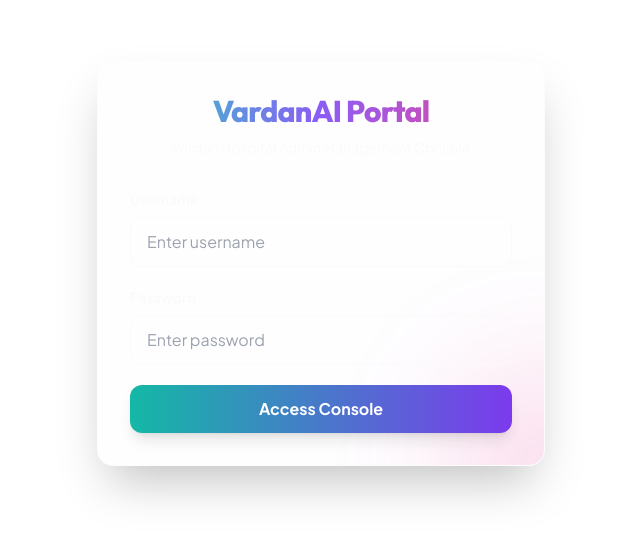
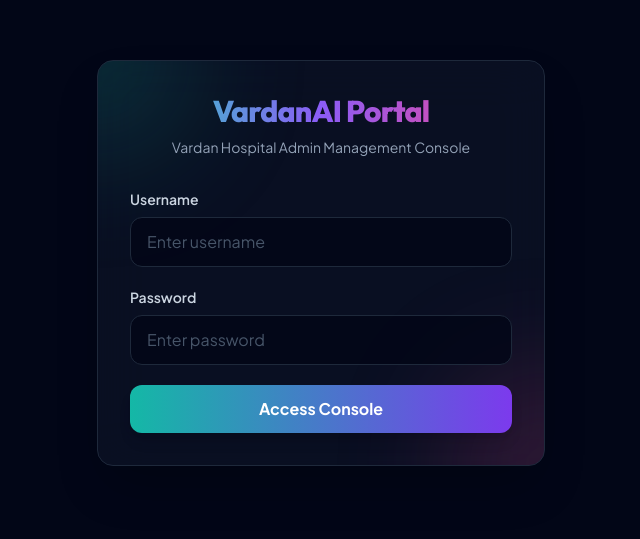
Before and after one commit to Lacksomeone/Vardan, a React (Vite) app in the folder dashboard/: page /login in a window 1280 px wide. Shown: the part 137-676 px from the top of the page, without its empty margins (319-959 px from the left). Built offline with nearby package versions, Linux system fonts and the light colour scheme.

Commit message:
fix: dark-first dashboard theme - text now visible by default

```diff
--- a/dashboard/src/App.tsx
+++ b/dashboard/src/App.tsx
@@ -12,16 +12,19 @@ import KB from './pages/KB';
 import Monitoring from './pages/Monitoring';
 
 function DashboardLayout({ user, onLogout }: { user: any; onLogout: () => void }) {
-  const [darkMode, setDarkMode] = useState(true);
+  // Default: dark mode. Toggle adds 'light' class to html element.
+  const [lightMode, setLightMode] = useState(() => localStorage.getItem('theme') === 'light');
   const location = useLocation();
 
   useEffect(() => {
-    if (darkMode) {
-      document.documentElement.classList.add('dark');
+    if (lightMode) {
+      document.documentElement.classList.add('light');
+      localStorage.setItem('theme', 'light');
     } else {
-      document.documentElement.classList.remove('dark');
+      document.documentElement.classList.remove('light');
+      localStorage.setItem('theme', 'dark');
     }
-  }, [darkMode]);
+  }, [lightMode]);
 
   const navItems = [
     { label: 'Analytics', path: '/', icon: LayoutDashboard },
@@ -79,10 +82,10 @@ function DashboardLayout({ user, onLogout }: { user: any; onLogout: () => void }
           <div className="flex items-center justify-between text-xs text-text-muted">
             <span>Welcome, {user.name}</span>
             <button
-              onClick={() => setDarkMode(!darkMode)}
+              onClick={() => setLightMode(!lightMode)}
               className="p-2 hover:bg-card-border/25 rounded-lg text-text-main"
             >
-              {darkMode ? <Sun size={14} /> : <Moon size={14} />}
+              {lightMode ? <Moon size={14} /> : <Sun size={14} />}
             </button>
           </div>
           <button
@@ -104,10 +107,10 @@ function DashboardLayout({ user, onLogout }: { user: any; onLogout: () => void }
           </h1>
           <div className="flex items-center gap-3">
             <button
-              onClick={() => setDarkMode(!darkMode)}
+              onClick={() => setLightMode(!lightMode)}
               className="p-2 hover:bg-card-border/25 rounded-lg text-text-main"
             >
-              {darkMode ? <Sun size={18} /> : <Moon size={18} />}
+              {lightMode ? <Moon size={18} /> : <Sun size={18} />}
             </button>
             <button onClick={onLogout} className="p-2 text-red-400">
               <LogOut size={18} />
--- a/dashboard/src/index.css
+++ b/dashboard/src/index.css
@@ -3,64 +3,57 @@
 @tailwind utilities;
 
 @layer base {
+  /* ===== DARK MODE (DEFAULT) ===== */
   :root {
-    /* Light Mode - Calm blues/teals */
-    --bg-primary: 210 40% 98%;
-    --bg-gradient: linear-gradient(135deg, hsl(210 40% 98%) 0%, hsl(220 30% 95%) 100%);
-    --card-bg: 0 0% 100%;
-    --card-border: 210 30% 90%;
-    --text-main: 220 40% 15%;
-    --text-muted: 220 15% 50%;
-    --accent-color: 180 80% 40%; /* Teal */
-    --accent-gradient: linear-gradient(135deg, hsl(180 80% 40%) 0%, hsl(200 85% 45%) 100%);
-
-    --theme-primary: 180 80% 40%;
-    --theme-primary-hover: 180 80% 35%;
+    --bg-primary: 255 45% 10%;
+    --card-bg-h: 255;
+    --card-bg-s: 40%;
+    --card-bg-l: 18%;
+    --card-border-h: 255;
+    --card-border-s: 30%;
+    --card-border-l: 28%;
+    --text-main: 0 0% 97%;
+    --text-muted: 240 10% 65%;
+    --accent-color: 265 85% 65%;
+    --theme-primary: 265 85% 65%;
+    --theme-primary-hover: 265 85% 58%;
   }
 
-  .dark {
-    /* Dark Mode - Deep indigo/violet gradient theme from day_400.psd */
-    --bg-primary: 255 45% 12%;
-    --bg-gradient: linear-gradient(180deg, hsl(255 45% 12%) 0%, hsl(265 55% 6%) 100%);
-    --card-bg: 255 50% 95% / 8%; /* Frosted translucent card overlay */
-    --card-border: 255 50% 95% / 15%;
-    --text-main: 0 0% 98%;
-    --text-muted: 255 10% 70%;
-    --accent-color: 265 85% 60%; /* Violet */
-    --accent-gradient: linear-gradient(135deg, hsl(265 85% 60%) 0%, hsl(325 85% 55%) 100%); /* Violet to Pink */
-
-    --theme-primary: 265 85% 60%;
-    --theme-primary-hover: 265 85% 55%;
+  /* ===== LIGHT MODE (optional toggle) ===== */
+  :root.light {
+    --bg-primary: 210 40% 96%;
+    --card-bg-h: 0;
+    --card-bg-s: 0%;
+    --card-bg-l: 100%;
+    --card-border-h: 210;
+    --card-border-s: 25%;
+    --card-border-l: 85%;
+    --text-main: 220 35% 12%;
+    --text-muted: 220 12% 48%;
+    --accent-color: 180 75% 38%;
+    --theme-primary: 180 75% 38%;
+    --theme-primary-hover: 180 75% 32%;
   }
 
-  body {
-    background-attachment: fixed;
+  html, body {
+    background-color: hsl(var(--bg-primary));
+    color: hsl(var(--text-main));
     font-family: 'Plus Jakarta Sans', sans-serif;
-    color: hsl(var(--text-main));
     transition: background-color 0.3s ease, color 0.3s ease;
   }
 }
 
-/* Glassmorphic utilities */
+/* ===== Glass panel utility ===== */
 .glass-panel {
-  background-color: hsl(var(--card-bg));
-  border: 1px solid hsl(var(--card-border));
+  background-color: hsl(var(--card-bg-h), var(--card-bg-s), var(--card-bg-l));
+  border: 1px solid hsl(var(--card-border-h), var(--card-border-s), var(--card-border-l));
   backdrop-filter: blur(16px);
+  -webkit-backdrop-filter: blur(16px);
   border-radius: 1rem;
 }
 
-/* Custom scrollbar for premium feel */
-::-webkit-scrollbar {
-  width: 6px;
-  height: 6px;
-}
-::-webkit-scrollbar-track {
-  background: transparent;
-}
-::-webkit-scrollbar-thumb {
-  background: rgba(155, 155, 155, 0.2);
-  border-radius: 20px;
-}
-::-webkit-scrollbar-thumb:hover {
-  background: rgba(155, 155, 155, 0.4);
-}
+/* ===== Custom scrollbar ===== */
+::-webkit-scrollbar { width: 5px; height: 5px; }
+::-webkit-scrollbar-track { background: transparent; }
+::-webkit-scrollbar-thumb { background: rgba(155,155,155,0.18); border-radius: 20px; }
+::-webkit-scrollbar-thumb:hover { background: rgba(155,155,155,0.38); }
--- a/dashboard/src/pages/Login.tsx
+++ b/dashboard/src/pages/Login.tsx
@@ -36,17 +36,17 @@ export default function Login({ onLoginSuccess }: LoginProps) {
   };
 
   return (
-    <div className="flex items-center justify-center min-h-screen px-4">
-      <div className="w-full max-w-md p-8 glass-panel border border-card-border shadow-2xl relative overflow-hidden">
+    <div className="flex items-center justify-center min-h-screen px-4 bg-slate-950 text-slate-100">
+      <div className="w-full max-w-md p-8 bg-slate-900/60 backdrop-blur-xl border border-slate-800 rounded-2xl shadow-2xl relative overflow-hidden">
         {/* Glow accent */}
-        <div className="absolute -top-24 -left-24 w-48 h-48 rounded-full bg-accent-color opacity-20 blur-3xl pointer-events-none"></div>
+        <div className="absolute -top-24 -left-24 w-48 h-48 rounded-full bg-teal-500 opacity-20 blur-3xl pointer-events-none"></div>
         <div className="absolute -bottom-24 -right-24 w-48 h-48 rounded-full bg-pink-500 opacity-20 blur-3xl pointer-events-none"></div>
 
         <div className="text-center mb-8 relative">
           <h1 className="text-3xl font-extrabold font-hero tracking-tight bg-gradient-to-r from-teal-400 via-violet-500 to-pink-500 bg-clip-text text-transparent">
             VardanAI Portal
           </h1>
-          <p className="text-text-muted mt-2 font-body text-sm">
+          <p className="text-slate-400 mt-2 font-body text-sm">
             Vardan Hospital Admin Management Console
           </p>
         </div>
@@ -59,24 +59,24 @@ export default function Login({ onLoginSuccess }: LoginProps) {
 
         <form onSubmit={handleSubmit} className="space-y-5 relative">
           <div>
-            <label className="block text-sm font-semibold text-text-muted mb-2 font-body">Username</label>
+            <label className="block text-sm font-semibold text-slate-300 mb-2 font-body">Username</label>
             <input
               type="text"
               value={username}
               onChange={(e) => setUsername(e.target.value)}
-              className="w-full px-4 py-3 bg-card-bg border border-card-border rounded-xl text-text-main focus:outline-none focus:ring-2 focus:ring-accent-color/50 font-body transition-all"
+              className="w-full px-4 py-3 bg-slate-950/80 border border-slate-800 rounded-xl text-slate-100 placeholder-slate-600 focus:outline-none focus:ring-2 focus:ring-teal-500/50 font-body transition-all"
               placeholder="Enter username"
               required
             />
           </div>
 
           <div>
-            <label className="block text-sm font-semibold text-text-muted mb-2 font-body">Password</label>
+            <label className="block text-sm font-semibold text-slate-300 mb-2 font-body">Password</label>
             <input
               type="password"
               value={password}
               onChange={(e) => setPassword(e.target.value)}
-              className="w-full px-4 py-3 bg-card-bg border border-card-border rounded-xl text-text-main focus:outline-none focus:ring-2 focus:ring-accent-color/50 font-body transition-all"
+              className="w-full px-4 py-3 bg-slate-950/80 border border-slate-800 rounded-xl text-slate-100 placeholder-slate-600 focus:outline-none focus:ring-2 focus:ring-teal-500/50 font-body transition-all"
               placeholder="Enter password"
               required
             />
--- a/dashboard/tailwind.config.js
+++ b/dashboard/tailwind.config.js
@@ -4,24 +4,17 @@ export default {
     "./index.html",
     "./src/**/*.{js,ts,jsx,tsx}",
   ],
-  darkMode: 'class',
+  // No darkMode: 'class' needed — dark is the default in CSS
   theme: {
     extend: {
       colors: {
-        bg: {
-          primary: 'var(--bg-primary)',
-        },
-        card: {
-          bg: 'var(--card-bg)',
-          border: 'var(--card-border)',
-        },
-        text: {
-          main: 'var(--text-main)',
-          muted: 'var(--text-muted)',
-        },
-        accent: {
-          color: 'var(--accent-color)',
-        }
+        'bg-primary': 'hsl(var(--bg-primary))',
+        'card-bg': 'hsl(var(--card-bg-h), var(--card-bg-s), var(--card-bg-l))',
+        'card-border': 'hsl(var(--card-border-h), var(--card-border-s), var(--card-border-l))',
+        'text-main': 'hsl(var(--text-main))',
+        'text-muted': 'hsl(var(--text-muted))',
+        'accent-color': 'hsl(var(--accent-color))',
+        'theme-primary': 'hsl(var(--theme-primary))',
       },
       fontFamily: {
         hero: ['Outfit', 'sans-serif'],
```
